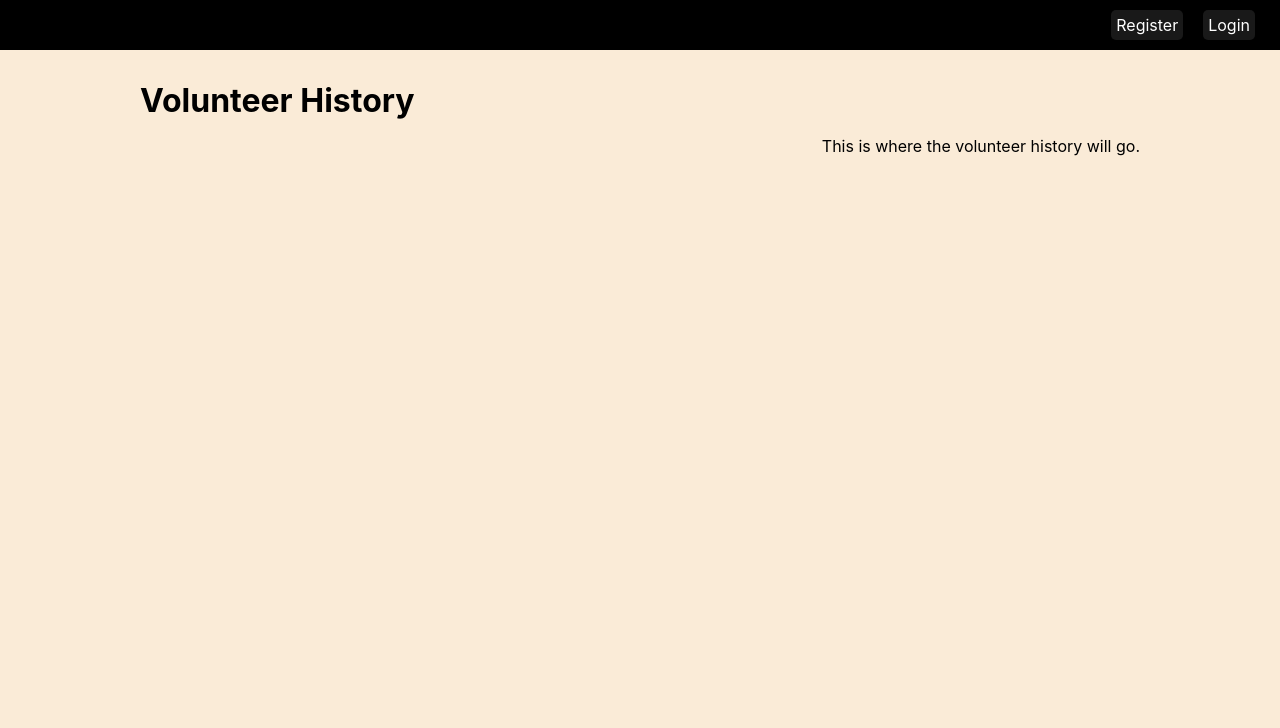
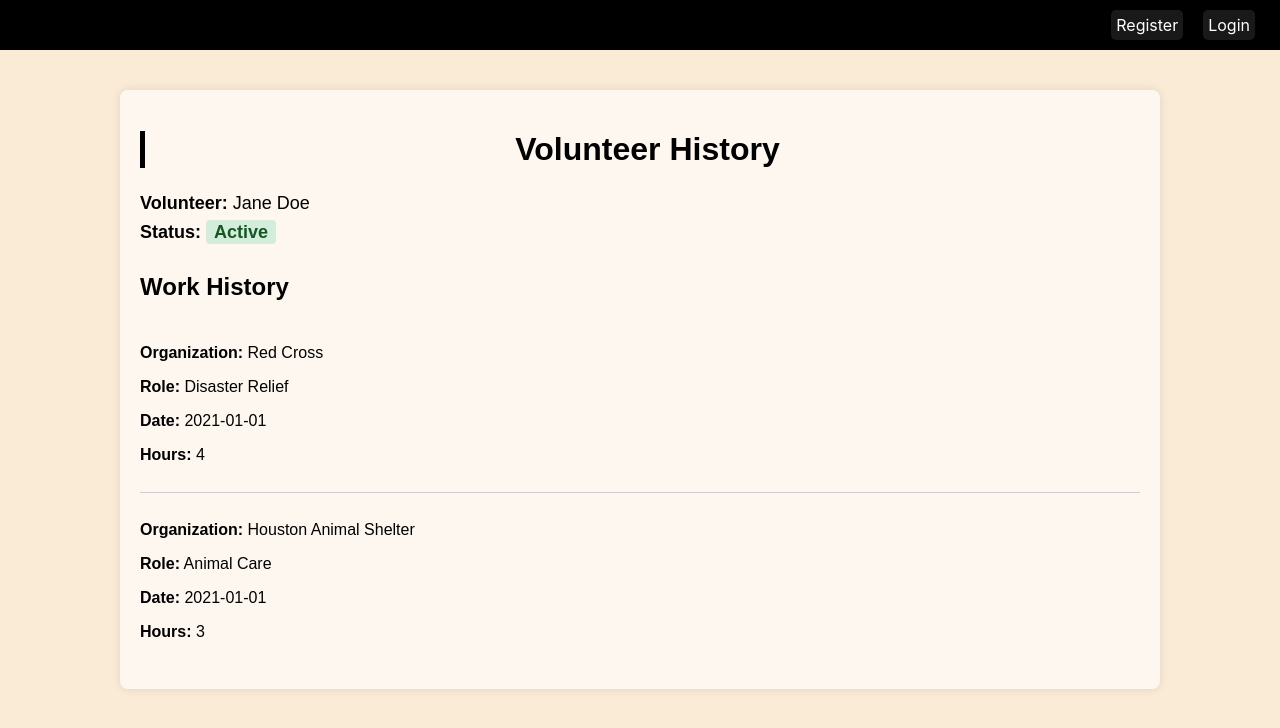
Before and after one commit to Astr0mike/group6-volunteer-app, a React (Create React App) app: page /volunteer-history in a window 1280 px wide. Shown: the top 728 px of the page. Built offline with nearby package versions, Linux system fonts and the light colour scheme.

Commit message:
Finished drafting up volunteer history page

```diff
--- a/src/components/VolunteerHistory.js
+++ b/src/components/VolunteerHistory.js
@@ -2,16 +2,49 @@ import React from 'react';
 import '../css/VolunteerHistory.css'
 
 const VolunteerHistory = () => {
-    const VolunteerRecords = [
-        {/*sample data*/},
-        {/*sample data*/},
-        {/*sample data*/},
-    ];
+    const volunteer = {
+        name: "Jane Doe",
+        status: "Active",
+        history: [
+            {
+                organization: "Red Cross",
+                role: "Disaster Relief",
+                date: "2021-01-01",
+                hours: 4,
+            },
+            {
+                organization: "Houston Animal Shelter",
+                role: "Animal Care",
+                date: "2021-01-01",
+                hours: 3,
+            },
+        ],
+    };
 
     return ( // HTML for webpage
         <div className="volunteer-history">
             <h1>Volunteer History</h1>
-            <p>This is where the volunteer history will go.</p>
+            <div className="volunteer-info">
+                <p><strong>Volunteer:</strong> {volunteer.name}</p>
+                <p>
+                    <strong>Status:</strong> {' '}
+                    <span className={`status ${volunteer.status.toLowerCase()}`}>
+                        {volunteer.status}
+                    </span>
+                </p>
+            </div>
+
+            <div className="work-history">
+                <h2>Work History</h2>
+                {volunteer.history.map((job, index) => (
+                    <div key={index} className="history-entry">
+                        <p><strong>Organization:</strong> {job.organization}</p>
+                        <p><strong>Role:</strong> {job.role}</p>
+                        <p><strong>Date:</strong> {job.date}</p>
+                        <p><strong>Hours:</strong> {job.hours}</p>
+                    </div>
+                    ))}
+            </div>
         </div>
     );
 };
--- a/src/css/VolunteerHistory.css
+++ b/src/css/VolunteerHistory.css
@@ -1,11 +1,53 @@
 .volunteer-history {
-    padding: 10px;
     max-width: 1000px;
-    margin: 0 auto;
+    margin: 40px auto;
+    padding: 20px;
+    background-color: rgba(255, 255, 255, 0.6);
+    backdrop-filter: blur(10px);
+    border-radius: 8px;
+    box-shadow: 0 0 10px rgba(0,0,0,0.1);
+    font-family: "PT Sans Narrow", sans-serif;
+    text-align: left;
 }
 
 .volunteer-history h1 {
-    text-align: left;
-    margin-bottom: 0;
-    margin-left: auto;
+    text-align: center;
+    margin-bottom: 25px;
+    border-left: black solid 5px;
+    padding-left: 10px;
 }
+
+.volunteer-info p {
+    font-size: 18px;
+    margin: 8px 0;
+}
+
+.status {
+    font-weight: bold;
+    padding: 2px 8px;
+    border-radius: 4px;
+}
+
+.status.active {
+    background-color: #d4edda;
+    color: #155724;
+}
+
+.status.inactive {
+    background-color: #f8d7da;
+    color: #721c24;
+}
+
+.work-history h2 {
+    margin-top: 30px;
+    margin-bottom: 15px;
+}
+
+.history-entry {
+    border-bottom: 1px solid #ccc;
+    padding: 12px 0;
+}
+
+.history-entry:last-child {
+    border-bottom: none;
+}
```
